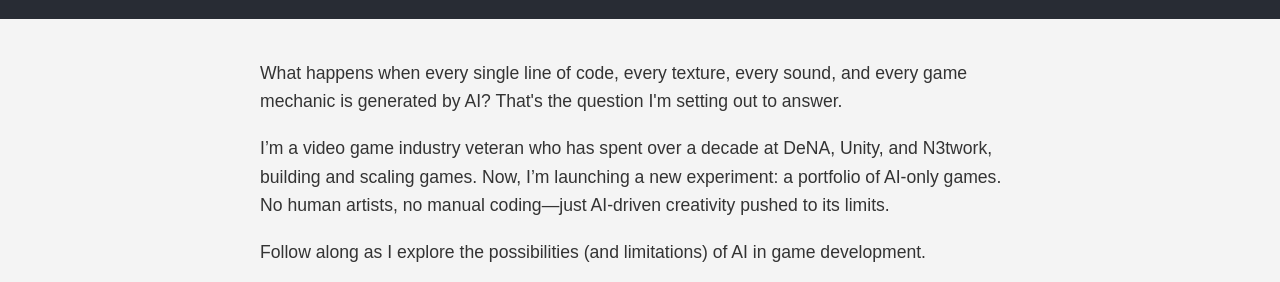
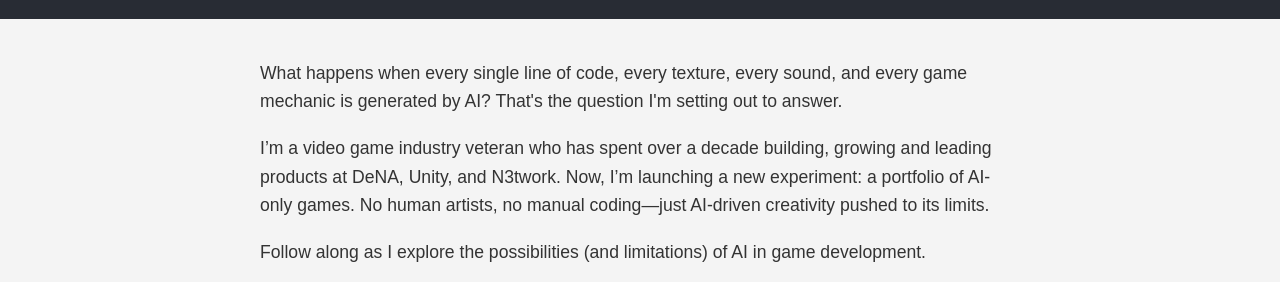
Before and after one commit to markPoeppelmeier/Breakout, a plain HTML site: page index.html in a window 1280 px wide. Shown: the part 106-388 px from the top of the page. Drawn offline with Linux system fonts and the light colour scheme.

Commit message:
Update index.html

```diff
--- a/index.html
+++ b/index.html
@@ -115,8 +115,8 @@
       is generated by AI? That's the question I'm setting out to answer.
     </p>
     <p>
-      I’m a video game industry veteran who has spent over a decade at DeNA, Unity,
-      and N3twork, building and scaling games. Now, I’m launching a new experiment:
+      I’m a video game industry veteran who has spent over a decade building, growing and leading products at DeNA, Unity,
+      and N3twork. Now, I’m launching a new experiment:
       a portfolio of AI-only games. No human artists, no manual coding—just
       AI-driven creativity pushed to its limits.
     </p>
```
